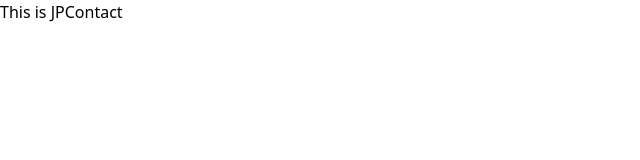
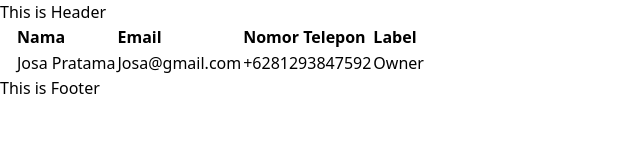
Before and after one commit to Josa1234/jpcontact, a plain HTML site: page index.html in a window 1280 px wide. Shown: the whole page, without its empty margins (0-640 px from the left). Drawn offline with nearby package versions, Linux system fonts and the light colour scheme.

Commit message:
try looping

```diff
--- a/index.html
+++ b/index.html
@@ -9,7 +9,34 @@
     <script src="https://cdn.tailwindcss.com"></script>
   </head>
   <body>
-    <header>This is JPContact</header>
+    <header>This is Header</header>
+    <section>
+      <div class="container">
+        <div class="flex flex-warp">
+          <div class="w-full px-4">
+            <table class="table-auto">
+              <thead>
+                <tr class="text-left">
+                  <th>Nama</th>
+                  <th>Email</th>
+                  <th>Nomor Telepon</th>
+                  <th>Label</th>
+                </tr>
+              </thead>
+              <tbody>
+                <tr>
+                  <td>Josa Pratama</td>
+                  <td>Josa@gmail.com</td>
+                  <td>+6281293847592</td>
+                  <td>Owner</td>
+                </tr>
+              </tbody>
+            </table>
+          </div>
+        </div>
+      </div>
+    </section>
+    <footer>This is Footer</footer>
     <script src="index.js"></script>
   </body>
 </html>
--- a/index.js
+++ b/index.js
@@ -1,20 +1,42 @@
-const person = [
+const contacts = [
   {
     id: 1,
     fullname: "Josa Pratama",
     email: "josa@gmail.com",
     phoneNumber: "+6281293847592",
+    label: ["owner"],
     birthday: "09/09/2006",
-    notes: "pemilik",
+    avatar: null,
   },
   {
     id: 2,
     fullname: "Rafli Sadelon",
     email: "rafli@gmail.com",
     phoneNumber: "+6282192740493",
+    label: ["friend"],
     birthday: "20/08/2008",
-    notes: "Kawan sma",
+    avatar: null,
+  },
+  {
+    id: 3,
+    fullname: "M Rizky Marsezahanis",
+    email: "risky@gmail.com",
+    phoneNumber: "+62839373829283",
+    label: ["friend"],
+    birthday: "20/08/2008",
+    avatar: null,
   },
 ];
 
-console.log(person, "JP Contact");
+console.log(contacts, "This is JP Contact");
+
+// for (contact of contacts) {
+//   for (person in contact) {
+//     console.log(`${person}: ${contact[person]}`);
+//   }
+// }
+
+for (let i = 0; i < contacts.length; i++) {
+  const { id, fullname, email, phoneNumber, label } = contacts[i];
+  console.log(`${id}. ${fullname} ${email} (${phoneNumber}) ${label}`);
+}
```
